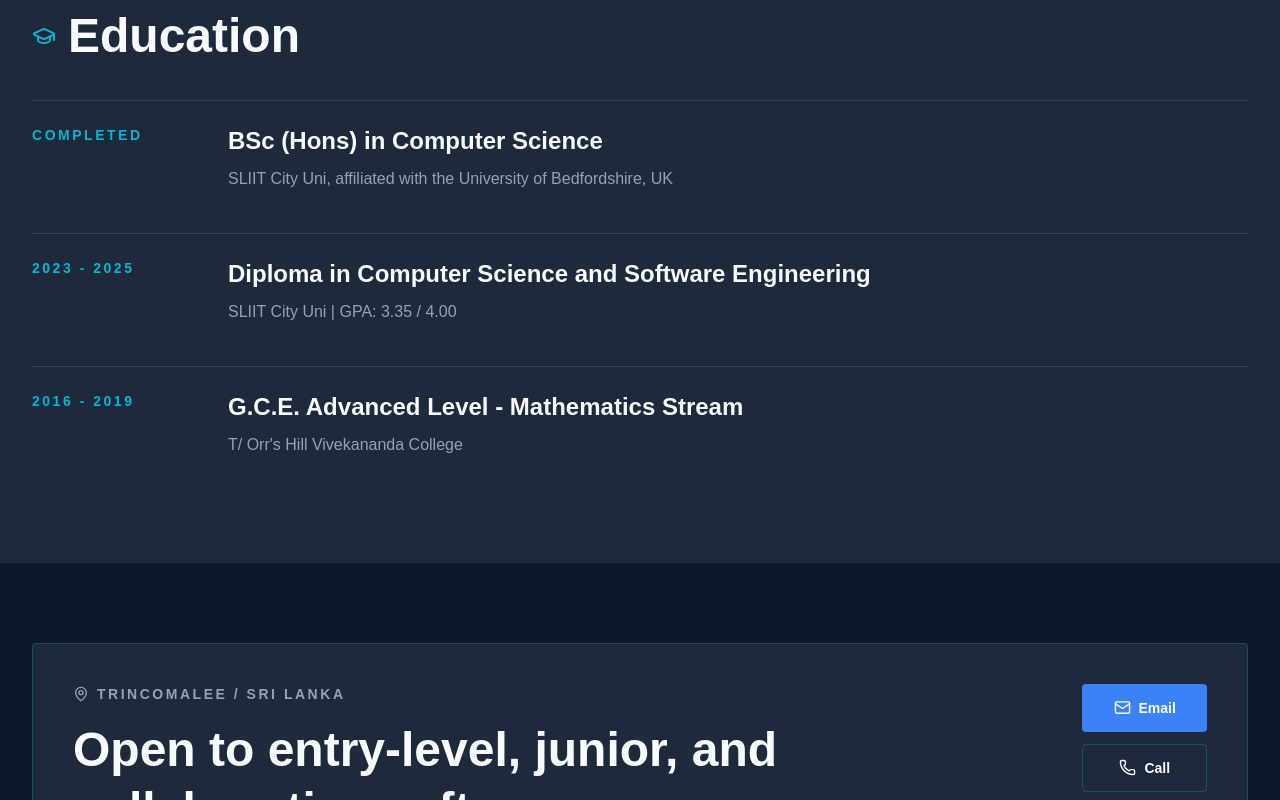
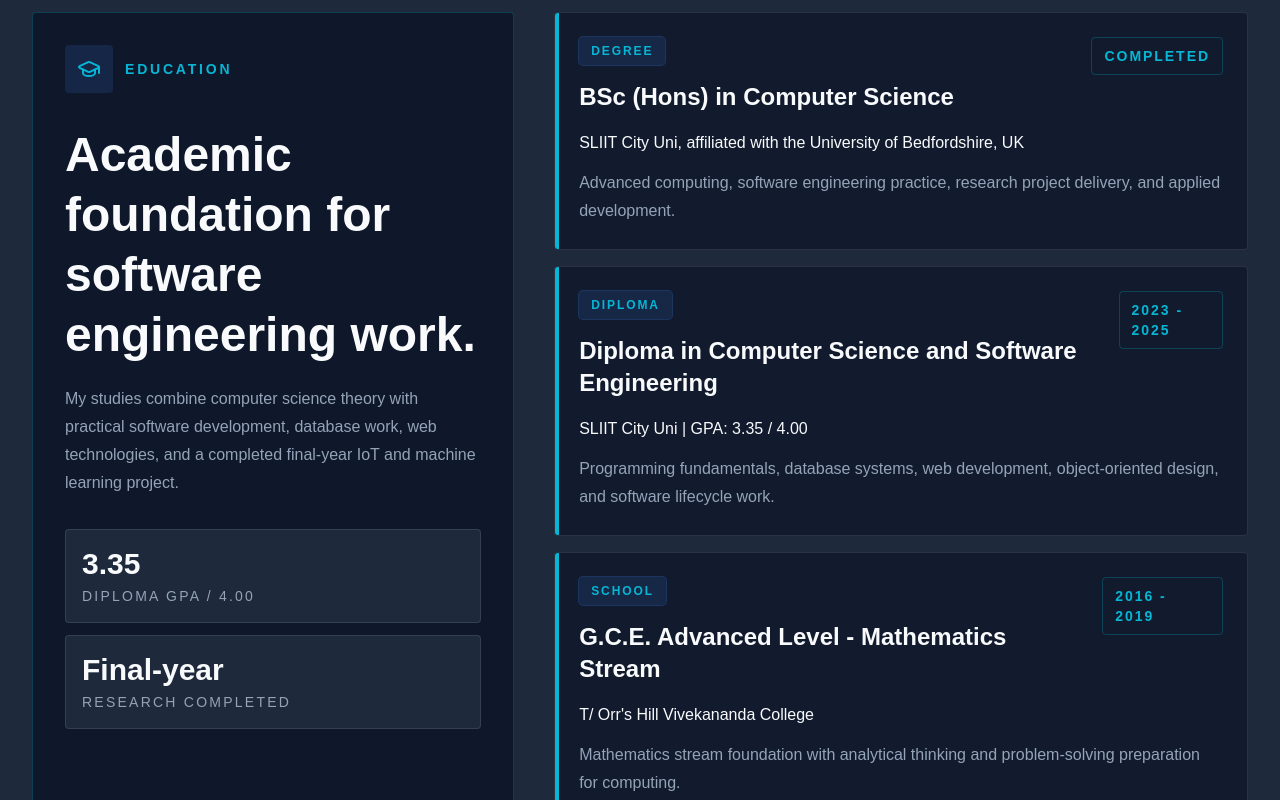
Before and after one commit to NilaxsanSE/my_portfolio, a Next.js app: page / in a window 1280 px wide. Shown: the part 3320-4120 px from the top of the page. Built offline with nearby package versions, Linux system fonts and the light colour scheme.

Commit message:
feat: improve education section

```diff
--- a/src/app/page.tsx
+++ b/src/app/page.tsx
@@ -82,16 +82,22 @@ const education = [
     year: "Completed",
     title: "BSc (Hons) in Computer Science",
     place: "SLIIT City Uni, affiliated with the University of Bedfordshire, UK",
+    focus: "Advanced computing, software engineering practice, research project delivery, and applied development.",
+    badge: "Degree",
   },
   {
     year: "2023 - 2025",
     title: "Diploma in Computer Science and Software Engineering",
     place: "SLIIT City Uni | GPA: 3.35 / 4.00",
+    focus: "Programming fundamentals, database systems, web development, object-oriented design, and software lifecycle work.",
+    badge: "Diploma",
   },
   {
     year: "2016 - 2019",
     title: "G.C.E. Advanced Level - Mathematics Stream",
     place: "T/ Orr's Hill Vivekananda College",
+    focus: "Mathematics stream foundation with analytical thinking and problem-solving preparation for computing.",
+    badge: "School",
   },
 ];
 
@@ -476,25 +482,66 @@ export default function Home() {
       </section>
 
       <section id="education" className="bg-[#1E293B] px-5 py-20 md:px-8">
-        <div className="mx-auto max-w-7xl">
-          <div className="mb-10 flex items-center gap-3">
-            <GraduationCap size={24} className="text-[#06B6D4]" aria-hidden />
-            <h2 className="text-4xl font-semibold text-[#F8FAFC] md:text-5xl">Education</h2>
+        <div className="mx-auto grid max-w-7xl gap-10 lg:grid-cols-[0.82fr_1.18fr]">
+          <div className="rounded border border-[#06B6D4]/25 bg-[#0F172A] p-6 md:p-8">
+            <div className="flex items-center gap-3">
+              <span className="grid size-12 place-items-center rounded bg-[#3B82F6]/14 text-[#06B6D4]">
+                <GraduationCap size={24} aria-hidden />
+              </span>
+              <p className="text-sm font-semibold uppercase tracking-[0.2em] text-[#06B6D4]">
+                Education
+              </p>
+            </div>
+            <h2 className="mt-8 text-4xl font-semibold leading-tight text-[#F8FAFC] md:text-5xl">
+              Academic foundation for software engineering work.
+            </h2>
+            <p className="mt-5 text-base leading-7 text-[#94A3B8]">
+              My studies combine computer science theory with practical software
+              development, database work, web technologies, and a completed final-year
+              IoT and machine learning project.
+            </p>
+            <div className="mt-8 grid gap-3 sm:grid-cols-2 lg:grid-cols-1">
+              <div className="rounded border border-[#F8FAFC]/10 bg-[#1E293B] p-4">
+                <p className="text-3xl font-semibold text-[#F8FAFC]">3.35</p>
+                <p className="mt-1 text-sm font-medium uppercase tracking-[0.16em] text-[#94A3B8]">
+                  Diploma GPA / 4.00
+                </p>
+              </div>
+              <div className="rounded border border-[#F8FAFC]/10 bg-[#1E293B] p-4">
+                <p className="text-3xl font-semibold text-[#F8FAFC]">Final-year</p>
+                <p className="mt-1 text-sm font-medium uppercase tracking-[0.16em] text-[#94A3B8]">
+                  Research completed
+                </p>
+              </div>
+            </div>
           </div>
+
           <div className="grid gap-4">
-            {education.map((item) => (
-              <article
+            {education.map((item, index) => (
+              <motion.article
                 key={item.title}
-                className="grid gap-4 border-t border-[#F8FAFC]/10 py-6 md:grid-cols-[180px_1fr]"
+                initial="hidden"
+                whileInView="visible"
+                viewport={{ once: true, margin: "-80px" }}
+                variants={fadeUp}
+                transition={{ duration: 0.5, delay: index * 0.08 }}
+                className="relative overflow-hidden rounded border border-[#F8FAFC]/10 bg-[#0F172A]/72 p-6"
               >
-                <p className="text-sm font-bold uppercase tracking-[0.18em] text-[#06B6D4]">
-                  {item.year}
-                </p>
-                <div>
-                  <h3 className="text-2xl font-semibold text-[#F8FAFC]">{item.title}</h3>
-                  <p className="mt-2 max-w-3xl text-base leading-7 text-[#94A3B8]">{item.place}</p>
+                <div className="absolute left-0 top-0 h-full w-1 bg-[#06B6D4]" />
+                <div className="flex flex-col gap-4 sm:flex-row sm:items-start sm:justify-between">
+                  <div>
+                    <span className="inline-flex rounded bg-[#3B82F6]/12 px-3 py-1.5 text-xs font-bold uppercase tracking-[0.16em] text-[#06B6D4] ring-1 ring-[#3B82F6]/25">
+                      {item.badge}
+                    </span>
+                    <h3 className="mt-4 text-2xl font-semibold text-[#F8FAFC]">{item.title}</h3>
+                  </div>
+                  <p className="w-fit rounded border border-[#06B6D4]/25 px-3 py-2 text-sm font-bold uppercase tracking-[0.14em] text-[#06B6D4]">
+                    {item.year}
+                  </p>
                 </div>
-              </article>
+                <p className="mt-4 text-base font-medium leading-7 text-[#F8FAFC]">{item.place}</p>
+                <p className="mt-3 max-w-3xl text-base leading-7 text-[#94A3B8]">{item.focus}</p>
+              </motion.article>
             ))}
           </div>
         </div>
```
